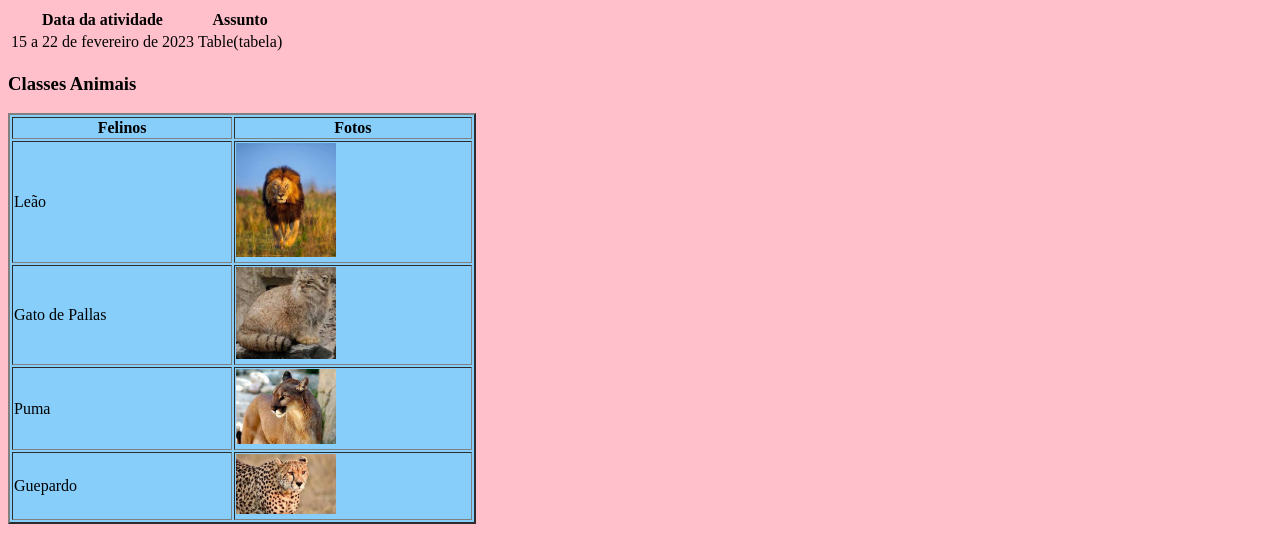
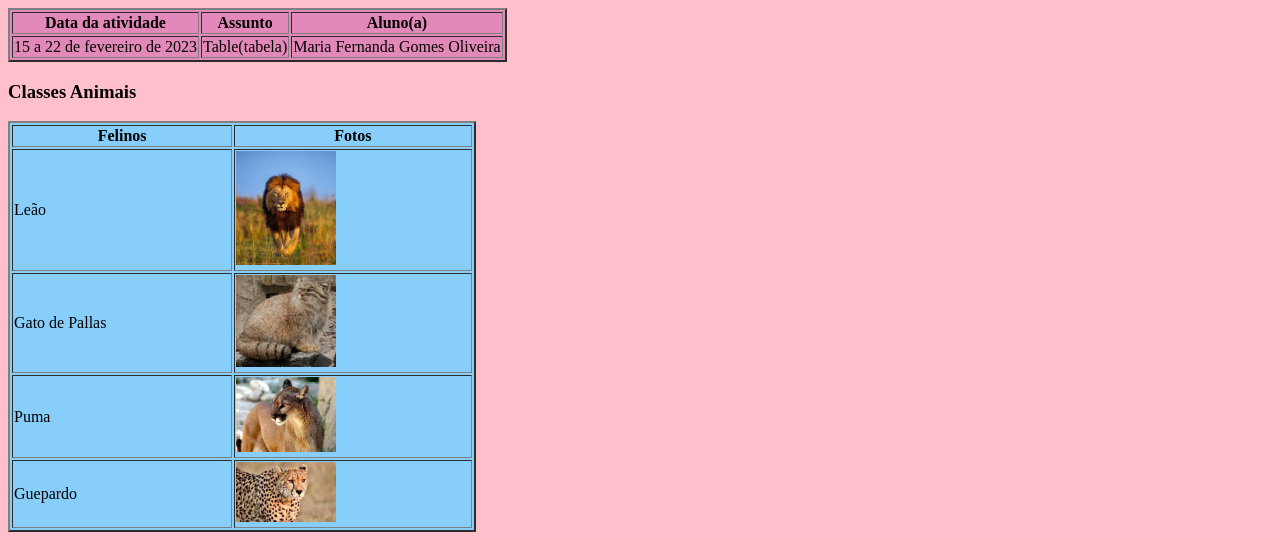
Before and after one commit to MariaFernanda1105/paginasmehtml, a plain HTML site: page Felinos/Felinos.html in a window 1280 px wide. Shown: the top 538 px of the page. Drawn offline with Linux system fonts and the light colour scheme.

Commit message:
Update Felinos.html

```diff
--- a/Felinos/Felinos.html
+++ b/Felinos/Felinos.html
@@ -6,14 +6,16 @@
         </title>
     </head>
     <body bgcolor="pink">
-        <table>
+        <table border="2" bgcolor="#E389B9">
 			<th>Data da atividade</th>
             <th>Assunto</th>
+		<th>Aluno(a)</th>
 
             <tr>
                 <td>15 a 22 de fevereiro de 2023</td>
 
                 <td>Table(tabela)</td>
+		    <td>Maria Fernanda Gomes Oliveira</td>
             </tr>
 
 		</table>
```
